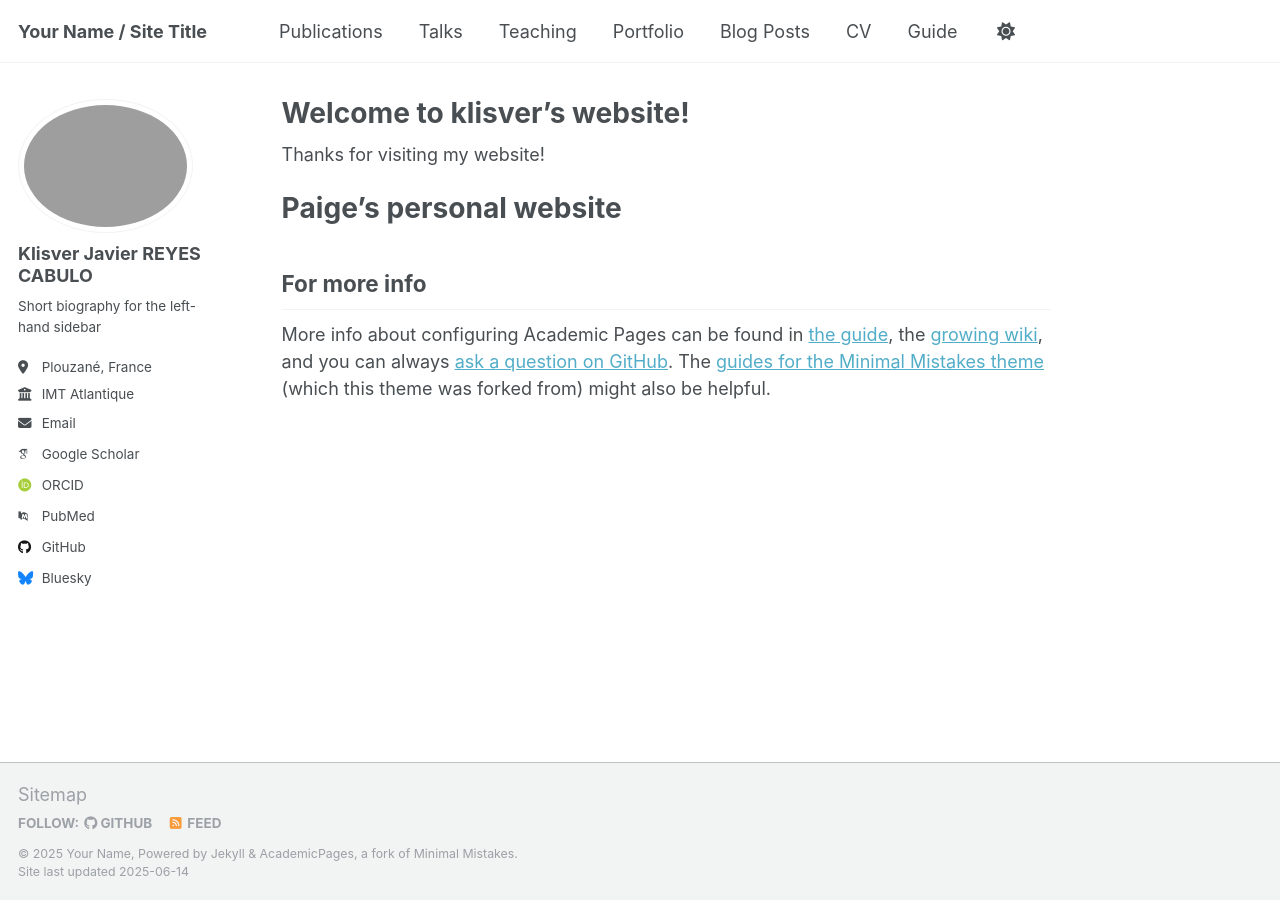
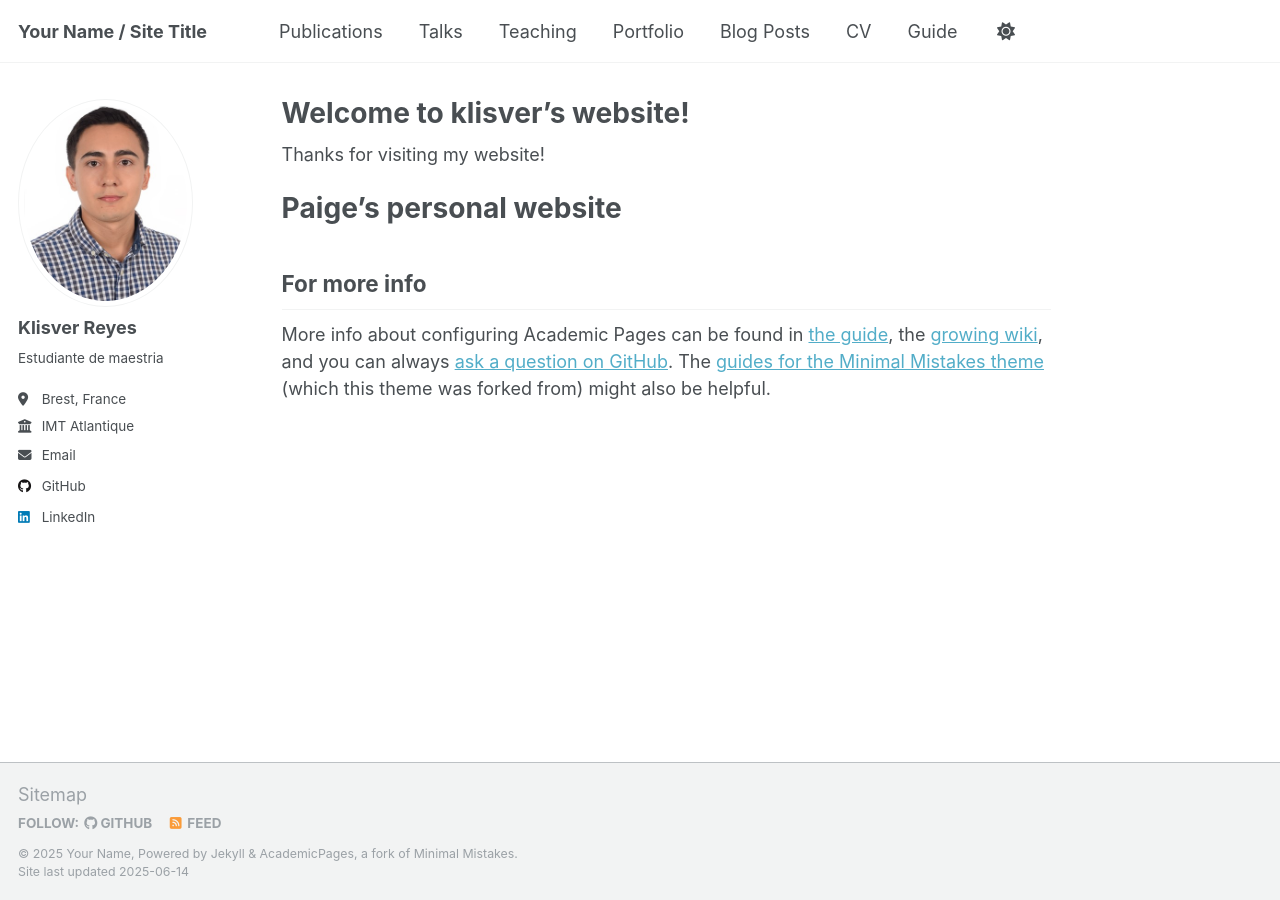
Before and after one commit to Klisver-Reyes/Klisver-Reyes.github.io, a Jekyll site: the page built from _pages/about.md, in a window 1280 px wide. Built offline with Jekyll 4.4.1, drawn with Linux system fonts in a browser that asks for light colours; some web fonts are replaced.

Commit message:
Add my info to the sidebar

```diff
--- a/_config.yml
+++ b/_config.yml
@@ -22,11 +22,11 @@ repository               : "academicpages/academicpages.github.io"
 #               Additional customization can be done by editing /_includes/author-profile.html
 author:
   # Biographic information
-  avatar           : "Foto_likedin.png"
-  name             : "Klisver Javier REYES CABULO"
+  avatar           : "Foto_likedin.jpg"
+  name             : "Klisver Reyes"
   pronouns         : # example: "she/her"
-  bio              : "Short biography for the left-hand sidebar"
-  location         : "Plouzané, France"
+  bio              : "Estudiante de maestria"
+  location         : "Brest, France"
   employer         : "IMT Atlantique"
   uri              : # URL
   email            : "klisver.reyes-cabulo@eimt-atlantique.net"
@@ -34,11 +34,11 @@ author:
   # Academic websites
   academia         : # URL
   arxiv            : # URL - Update with the correct link to your profile
-  googlescholar    : "https://scholar.google.com/citations?user=PS_CX0AAAAAJ"
+  googlescholar    : # URL
   impactstory      : # URL
-  orcid            : "http://orcid.org/yourorcidurl"
+  orcid            : # URL
   semantic         : # URL
-  pubmed           : "https://www.ncbi.nlm.nih.gov/pubmed/?term=john+snow"
+  pubmed           : # URL
   researchgate     : # URL
   scopus           : # URL
 
@@ -46,12 +46,12 @@ author:
   bitbucket        : # Username - Update with your username on the site
   codepen          : # Username
   dribbble         : # Username
-  github           : "academicpages"
+  github           : "Klisver-Reyes"
   kaggle           : # Username
   stackoverflow    : # User number or user number and name (i.e., use "1" or "1/jeff-atwood")
 
   # Social media
-  bluesky          : "bsky.app" # Replace this with you Bluesky username
+  bluesky          : #"bsky.app" # Replace this with you Bluesky username
   facebook         : # Username
   flickr           : # Username
   foursquare       : # Username
@@ -60,7 +60,7 @@ author:
   keybase          : # Username
   instagram        : # Username
   lastfm           : # Username
-  linkedin         : # Username
+  linkedin         : "klisver-reyes-6340a1266"
   mastodon         : # URL
   medium           : # URL
   pinterest        : # Username
```
